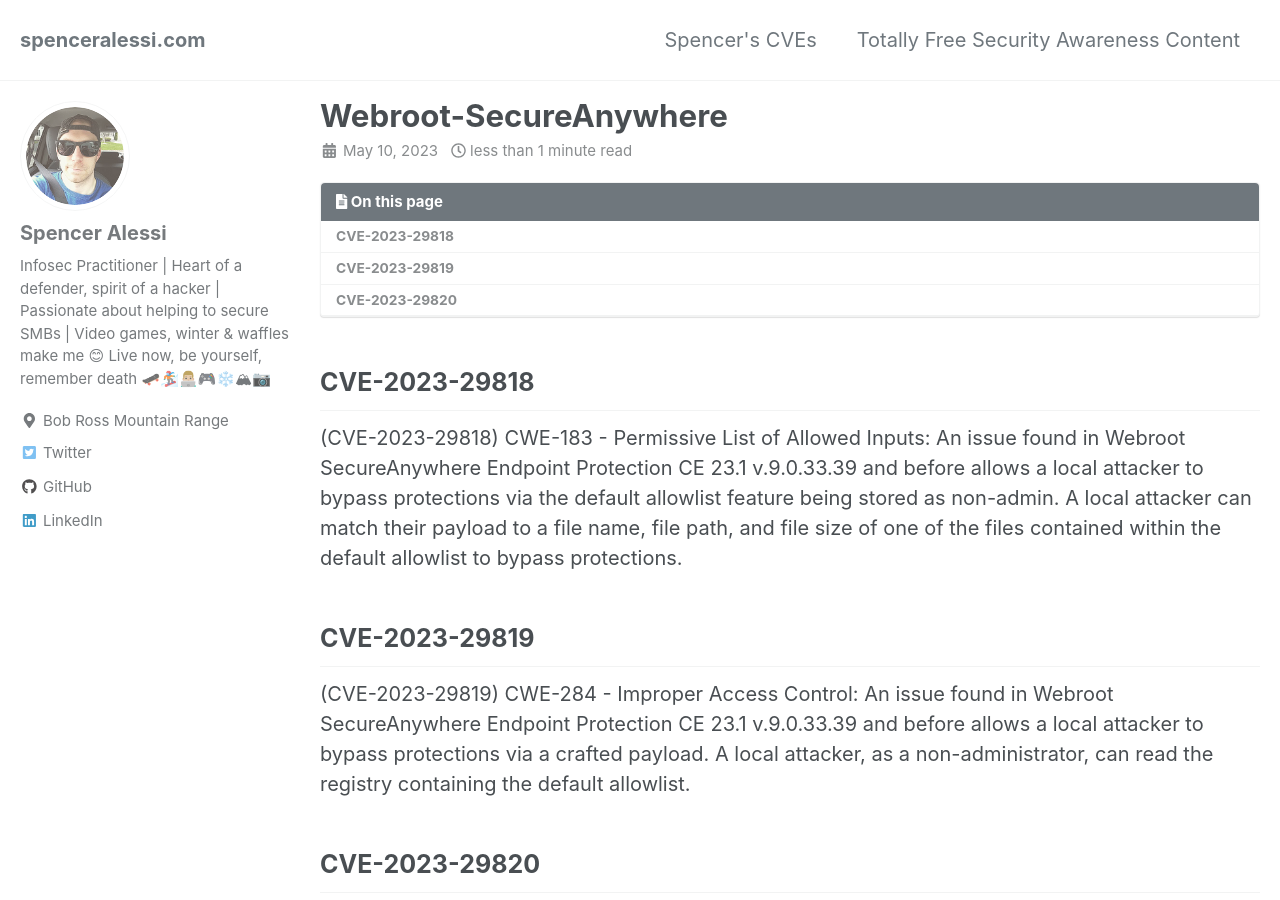
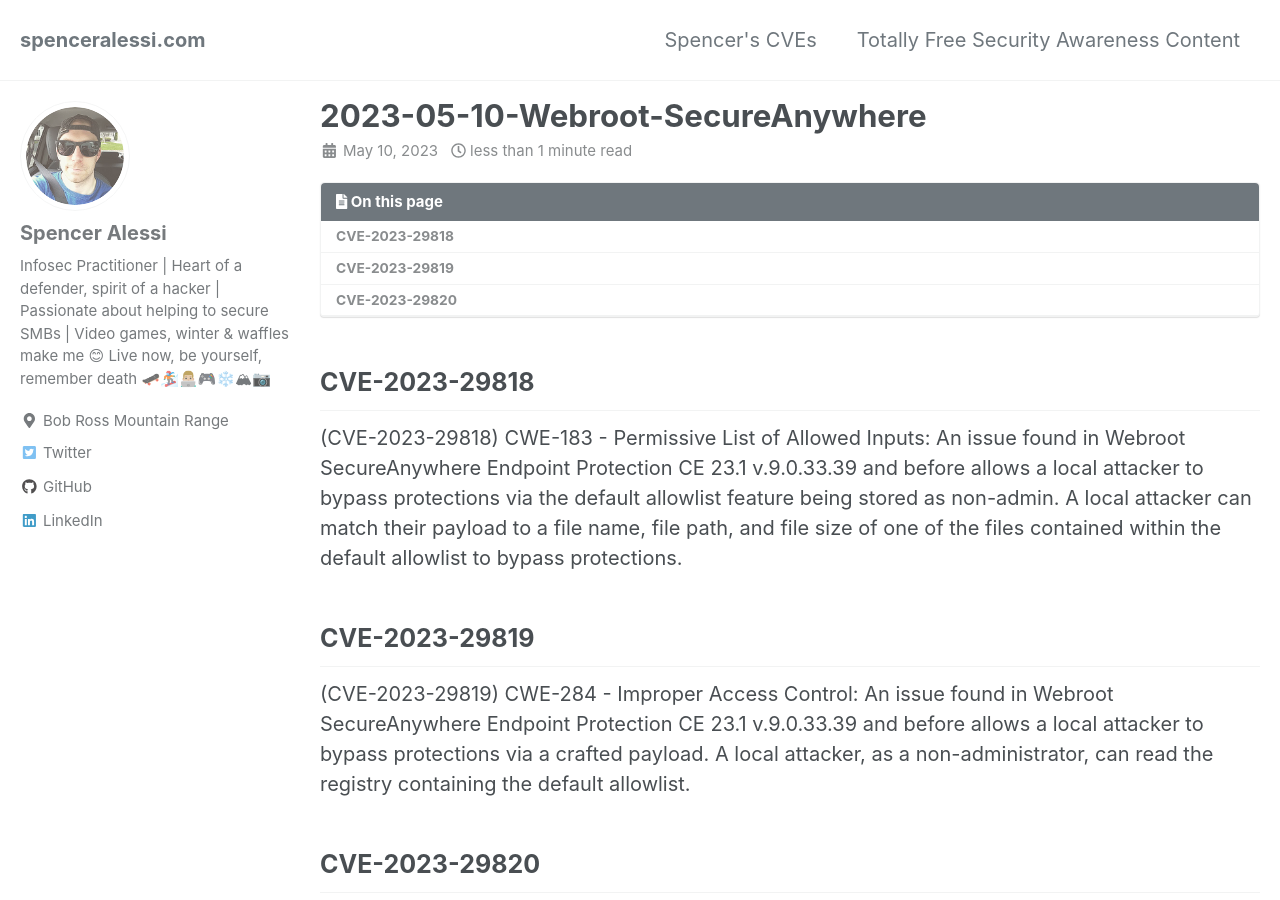
Before and after one commit to techspence/techspence.github.io, a Jekyll site: the page built from _CVEs/2023-05-10-Webroot-SecureAnywhere.md, in a window 1280 px wide and 900 px high. Built offline with Jekyll 4.4.1, drawn with Linux system fonts in a browser that asks for light colours; cached includes are drawn as plain includes.

Commit message:
website style changes

```diff
--- a/_CVEs/2023-05-10-Webroot-SecureAnywhere.md
+++ b/_CVEs/2023-05-10-Webroot-SecureAnywhere.md
@@ -1,7 +1,7 @@
 ---
 layout: single
 classes: wide
-title: "Webroot-SecureAnywhere"
+title: "2023-05-10-Webroot-SecureAnywhere"
 date: 2023-05-10
 collection: CVEs
 taxonomy: CVEs
```
